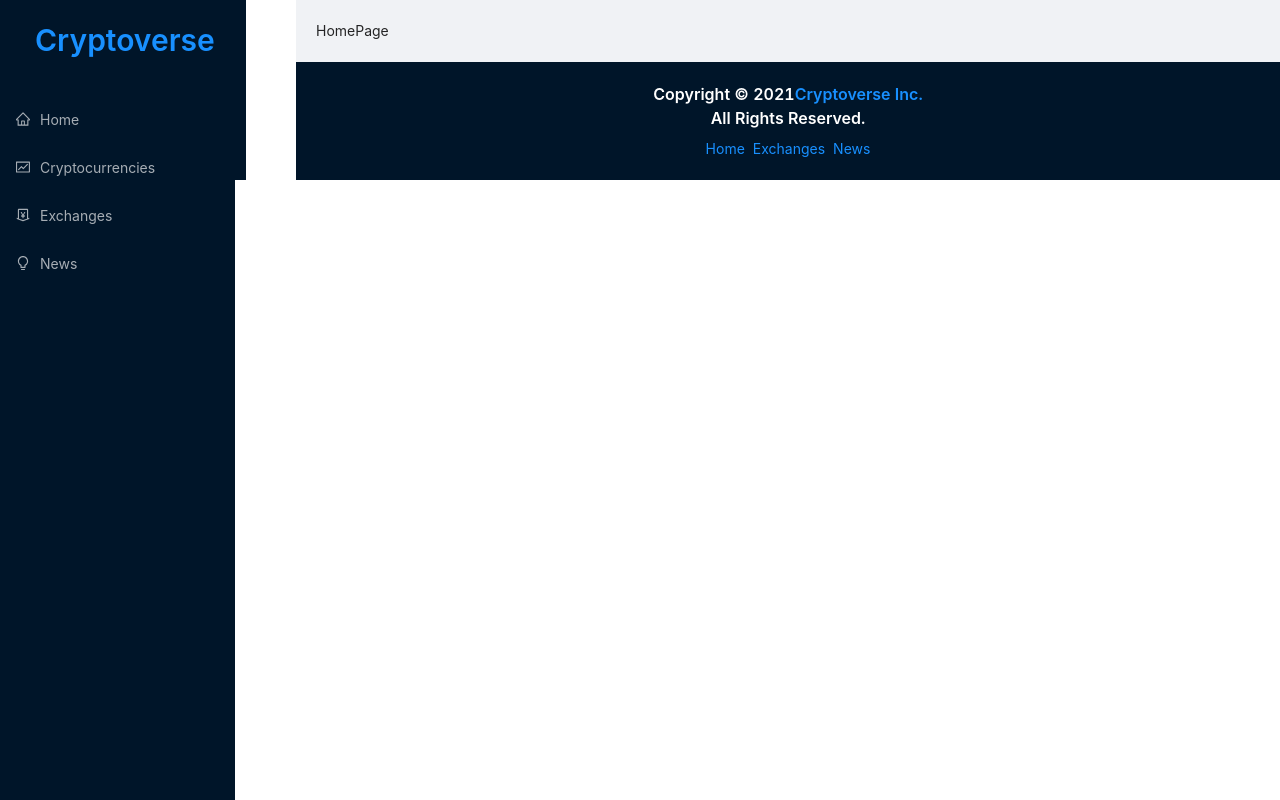
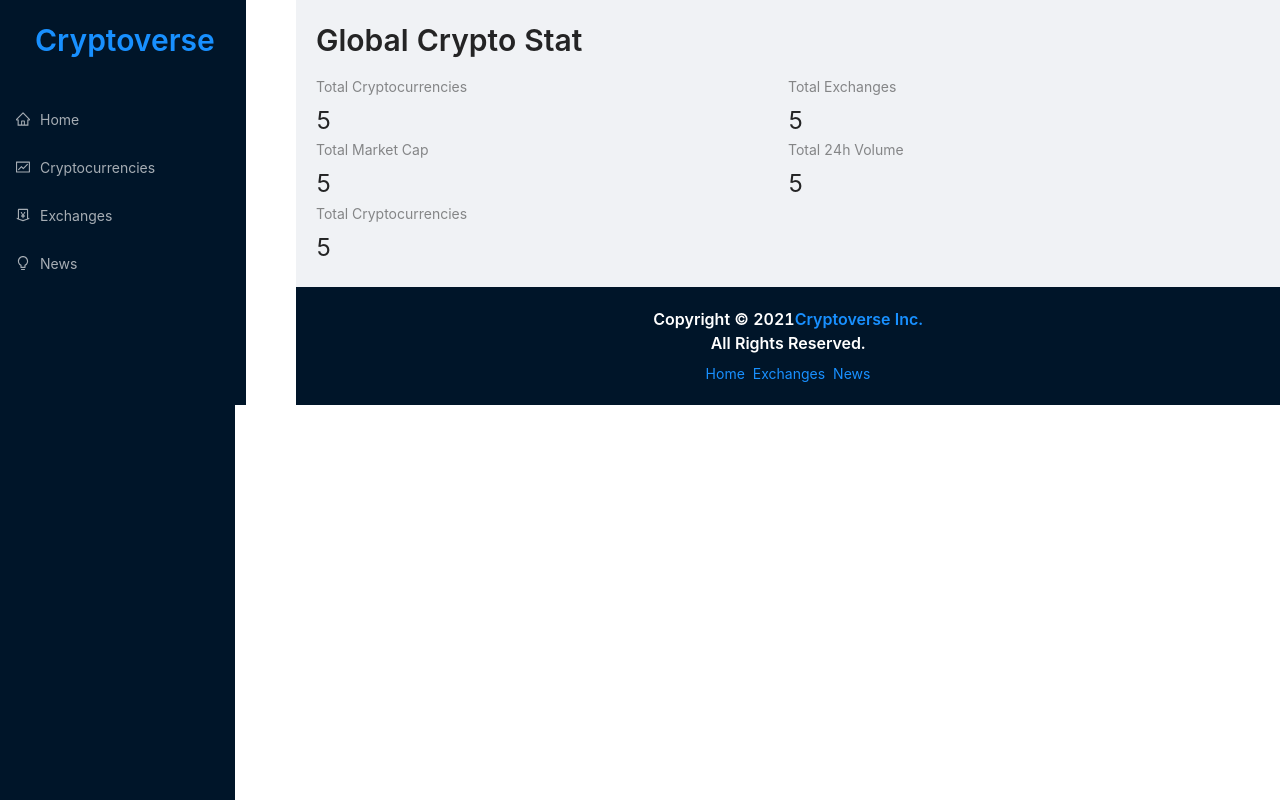
Before and after one commit to priyasarpate/coinmarket, a React (Create React App) app: page / in a window 1280 px wide. Built offline with nearby package versions, Linux system fonts and the light colour scheme.

Commit message:
worked on homePage

```diff
--- a/src/components/HomePage.jsx
+++ b/src/components/HomePage.jsx
@@ -1,9 +1,24 @@
-import React from 'react'
+import React from "react";
+import millify from "millify";
+import { Typography, Row, Col, Statistic } from "antd";
+import { Link } from "react-router-dom";
 
+const { Title } = Typography;
 function HomePage() {
   return (
-    <div>HomePage</div>
-  )
+    <>
+      <Title level={2} className="heading">
+        Global Crypto Stat
+      </Title>
+      <Row>
+        <Col span={12}><Statistic title="Total Cryptocurrencies" value="5" /></Col>
+        <Col span={12}><Statistic title="Total Exchanges" value="5" /></Col>
+        <Col span={12}><Statistic title="Total Market Cap" value="5" /></Col>
+        <Col span={12}><Statistic title="Total 24h Volume" value="5" /></Col>
+        <Col span={12}><Statistic title="Total Cryptocurrencies" value="5" /></Col>
+      </Row>
+    </>
+  );
 }
 
-export default HomePage
+export default HomePage;
```
